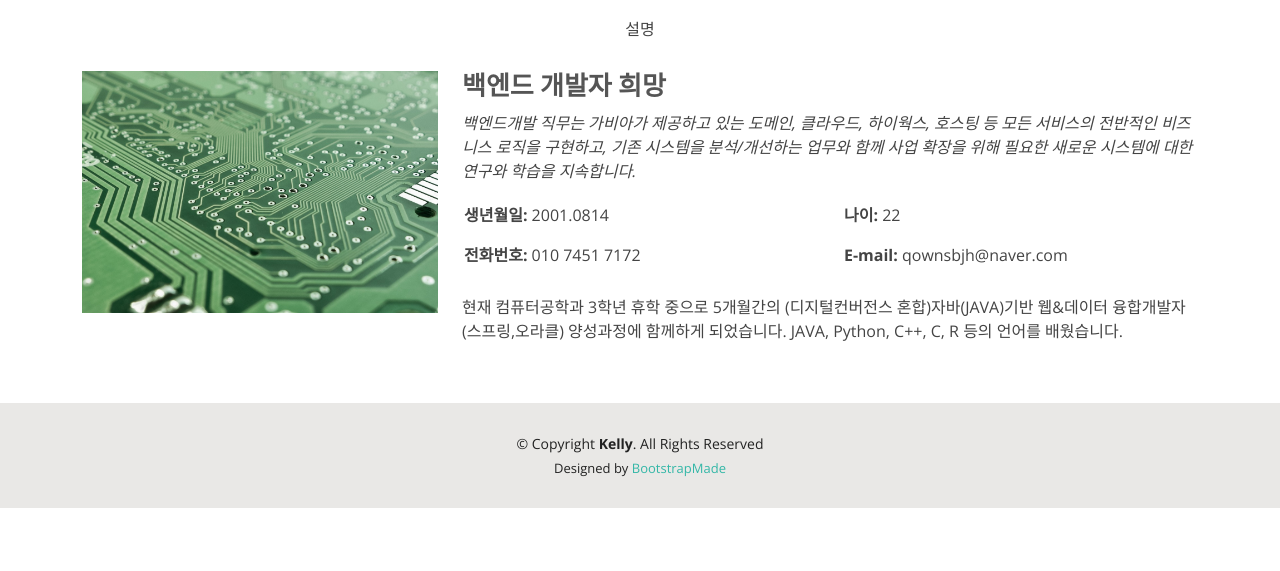
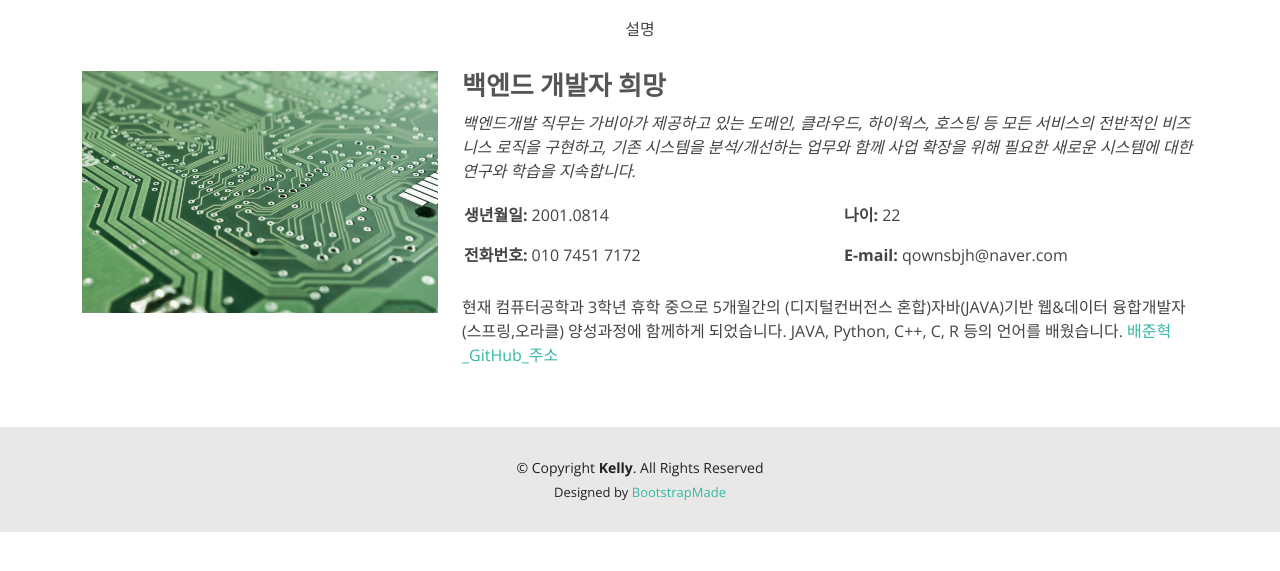
Before and after one commit to mearae/templetEx, a plain HTML site: page templates/bjh.html in a window 1280 px wide. Shown: the part 171-742 px from the top of the page. Drawn offline with nearby package versions, Linux system fonts and the light colour scheme.

Commit message:
Update bjh.html

```diff
--- a/templates/bjh.html
+++ b/templates/bjh.html
@@ -102,6 +102,7 @@
             <p>
               현재 컴퓨터공학과 3학년 휴학 중으로 5개월간의 (디지털컨버전스 혼합)자바(JAVA)기반 웹&데이터
               융합개발자 (스프링,오라클) 양성과정에 함께하게 되었습니다. JAVA, Python, C++, C, R 등의 언어를 배웠습니다.
+              <a href="https://github.com/mearae/templetEx/">배준혁_GitHub_주소</a>
             </p>
           </div>
         </div>
```
